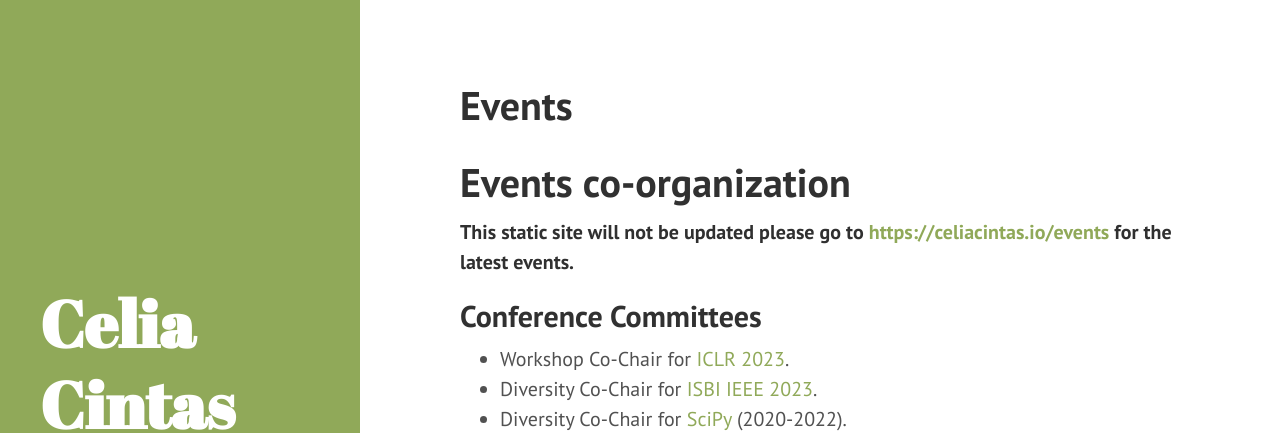
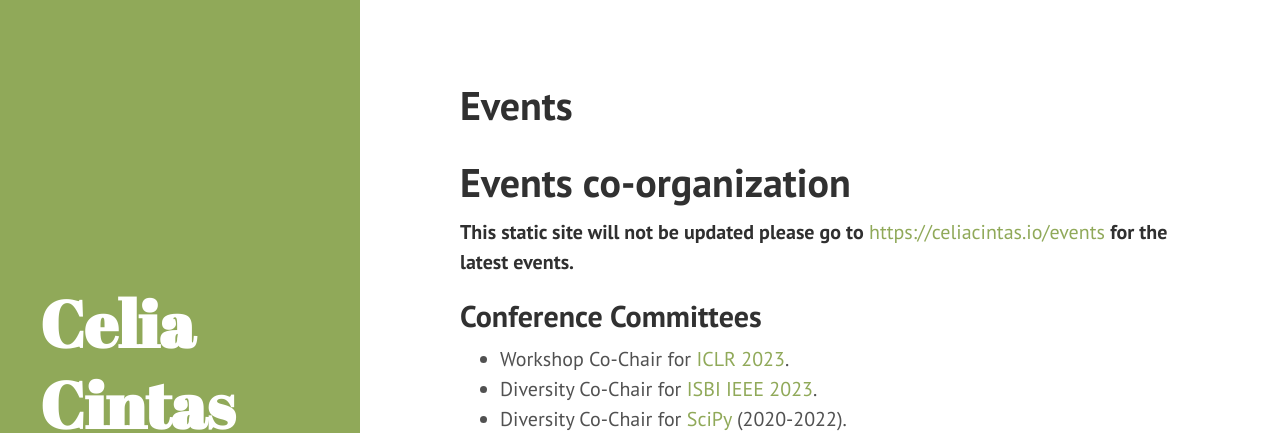
Before and after one commit to celiacintas/celiacintas.github.io, a Jekyll site: the page built from events.md, in a window 1280 px wide. Shown: the top 433 px of the page. Built offline with Jekyll 4.4.1, drawn with Linux system fonts in a browser that asks for light colours.

```diff
--- a/events.md
+++ b/events.md
@@ -4,7 +4,7 @@ title: Events
 ---
 
 # Events co-organization
-**This static site will not be updated please go to [https://celiacintas.io/events](https://celiacintas.io/events) for the latest events.**
+**This static site will not be updated please go to** [https://celiacintas.io/events](https://celiacintas.io/events) **for the latest events.**
 
 ## Conference Committees
 
```
